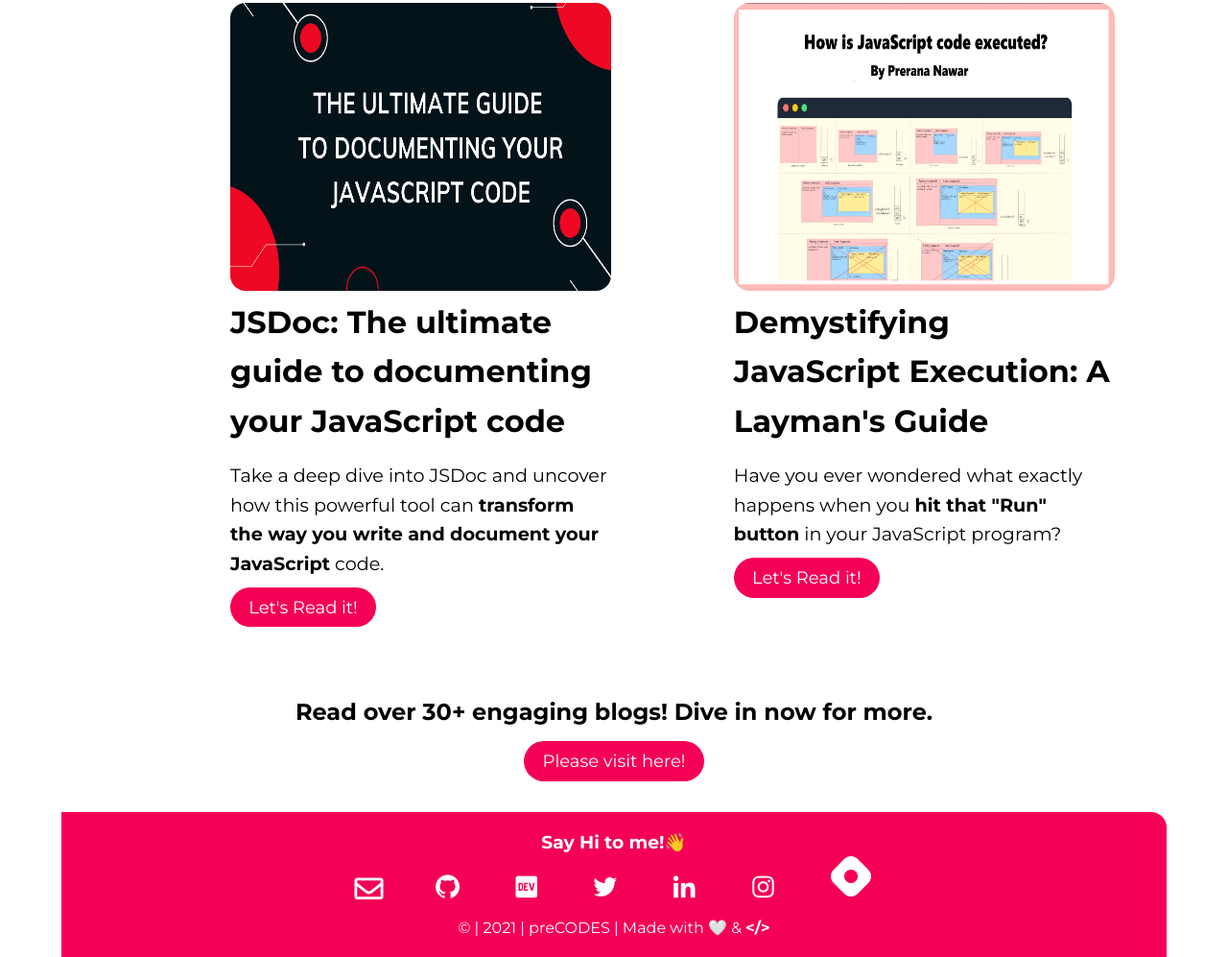
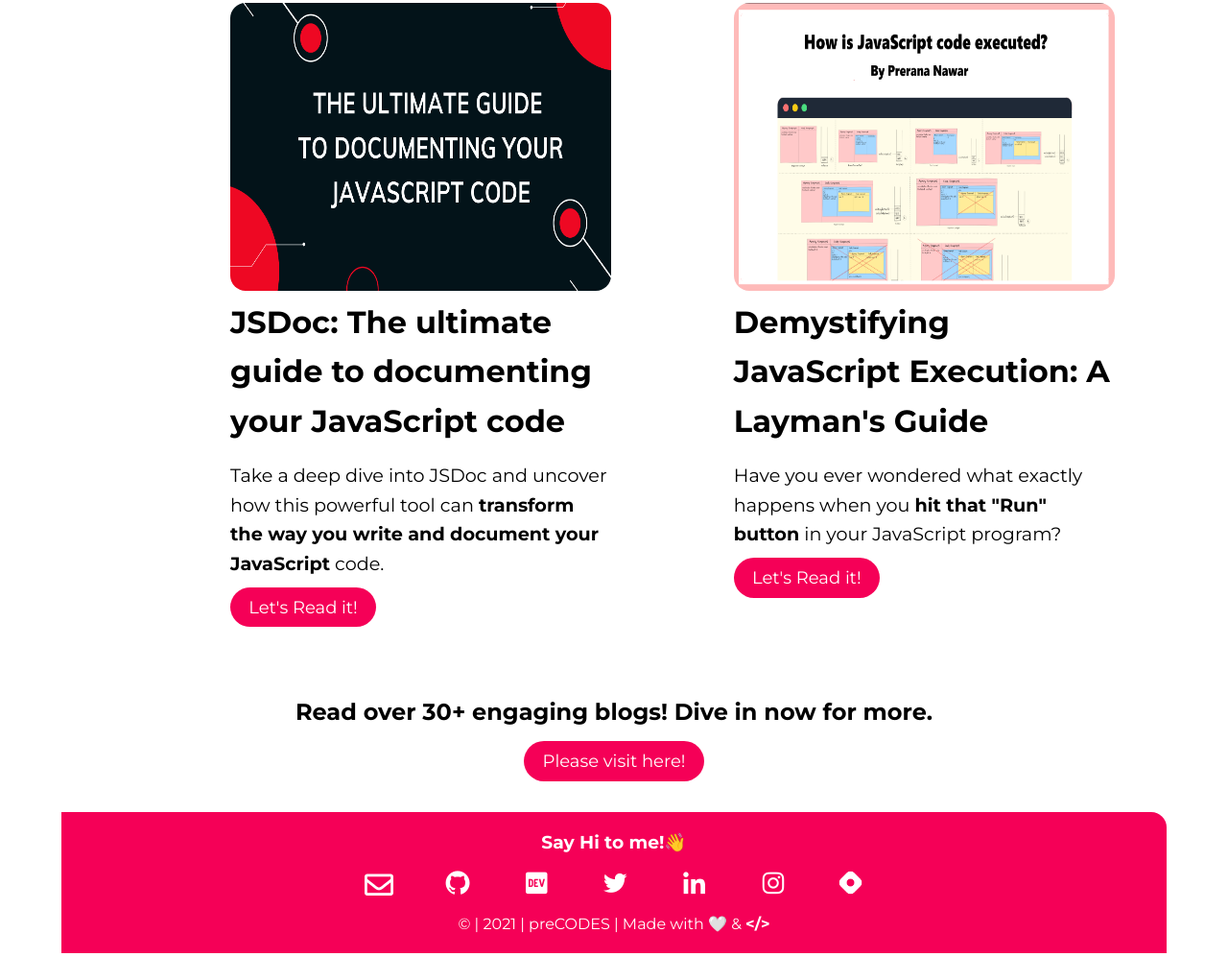
Before and after one commit to prerana1821/precodes, a plain HTML site: page blogs.html in a window 1280 px wide. Shown: the part 6268-7265 px from the top of the page at 96% size. Drawn offline with nearby package versions, Linux system fonts and the light colour scheme.

Commit message:
fix: hashnode logo size

```diff
--- a/blogs.html
+++ b/blogs.html
@@ -489,8 +489,11 @@
           ></a>
         </li>
         <li>
-          <a class="links logo-png" href="https://precodes.hashnode.dev/"
-            ><img src="./images/hashnode.png" alt="hashnode logo"
+          <a class="links" href="https://precodes.hashnode.dev/"
+            ><img
+              class="logo-png"
+              src="./images/hashnode.png"
+              alt="hashnode logo"
           /></a>
         </li>
       </ul>
```
Also changed, not shown: git-for-beginners.html (+5 -2 lines), projects.html (+5 -2 lines), what-is-dart.html (+5 -2 lines).
